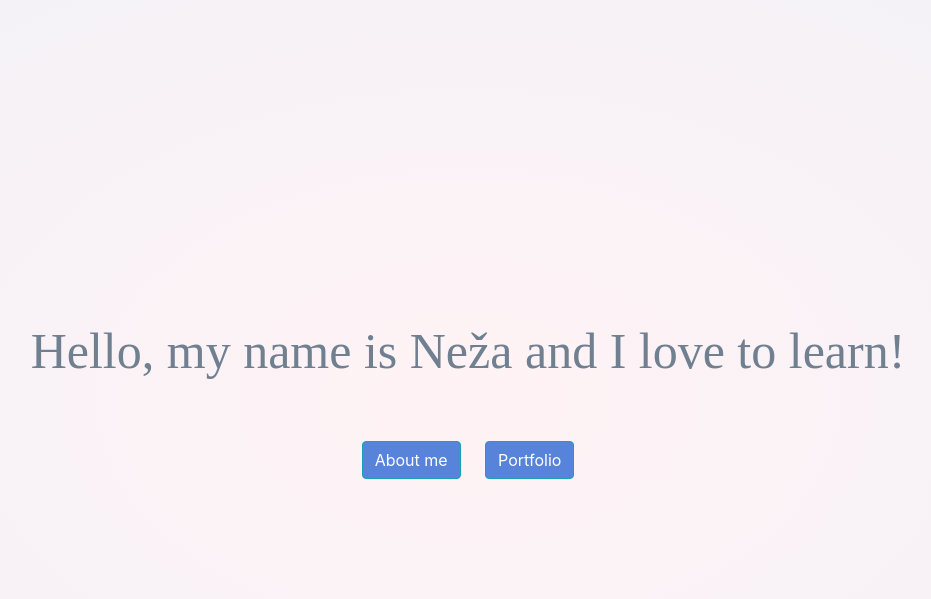
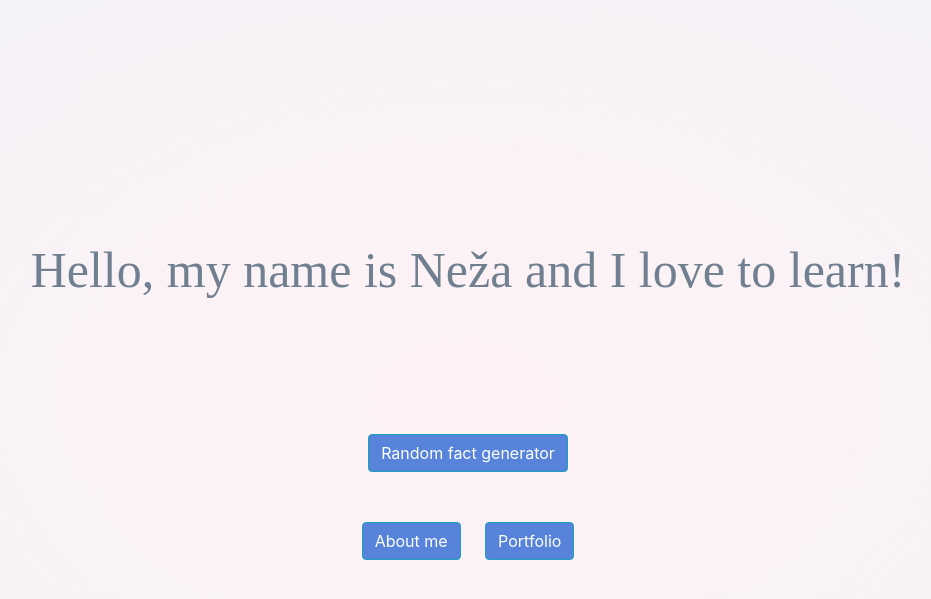
Before and after one commit to NezaVizintin/Neza_cv_personal_website, a Flask app: page / in a window 1280 px wide. Shown: the top 599 px of the page, without its empty margins (172-1103 px from the left). Run offline with Flask 2, Linux system fonts and the light colour scheme; some libraries are stand-ins or nearby versions; some web fonts are replaced.

Commit message:
Added random fact generator page element
Updated jquery library, added JS code and HTML element (button and display of random fact using type writer effect), added backend python handler that serves a random entry from json file.

```diff
--- a/main.py
+++ b/main.py
@@ -1,4 +1,6 @@
 from flask import Flask, render_template
+import json
+import random
 
 app = Flask(__name__)
 
@@ -18,5 +20,14 @@ def portfolio():
 def hair_salon():
     return render_template("hair_salon_index.html")
 
+@app.route("/fact-generator")
+def fact_generator():
+    with open("facts.json", "r") as facts_file:  # opens score file to read
+        fact_list = json.loads(facts_file.read())
+
+    fact = random.choice(list(fact_list.values()))
+
+    return fact
+
 if __name__ == "__main__":
     app.run(use_reloader=True)
--- a/static/css/hw_style.css
+++ b/static/css/hw_style.css
@@ -38,9 +38,15 @@ body {
     font-size: 30px;
 }
 
+.margin-bottom-50 {
+    margin-bottom: 50px;
+}
+
 .center-element {
     text-align: center;
 }
+
+
 
 .center-body {
     position: fixed; /* ignores all other elements on the page */
@@ -60,6 +66,13 @@ body {
     display: flex; /* enables flex box */
     flex-flow: row nowrap;  /* shortcut that combines flex direction and flex wrap */
     justify-content: space-evenly; /* items are evenly distributed in the line; first item is on the start line, last item on the end line */
+}
+
+
+
+.text-random-fact {
+    color: charcoal;
+    font-family: "Sabon";
 }
 
 .button-back {
--- a/templates/base.html
+++ b/templates/base.html
@@ -11,7 +11,7 @@
     <link rel="stylesheet" href="/static/css/bootstrap.css">
 
     <!-- JavaScript files -->
-    <script src="https://ajax.googleapis.com/ajax/libs/jquery/1.11.2/jquery.min.js"></script>
+    <script src="https://ajax.googleapis.com/ajax/libs/jquery/3.6.3/jquery.min.js"></script>
     <script src="/static/js/bootstrap.js"></script>
 
     <link rel="stylesheet" href="/static/css/hw_style.css">
@@ -29,6 +29,8 @@
     {% block content %}
     {% endblock content %}
 
+    {% block javascript %}
+    {% endblock javascript %}
 <!--    <p>
       <a class="btn btn-primary" data-bs-toggle="collapse" href="#collapseExample" role="button" aria-expanded="false" aria-controls="collapseExample">
         Link with href
--- a/templates/index.html
+++ b/templates/index.html
@@ -5,9 +5,56 @@
 {% block content %}
     <div class="mx-auto center-body">
         <h1 class="title center-element">Hello, my name is Neža and I love to learn!</h1>
+            <div class="center-element margin-bottom-50">
+                <div id="fact-generator-text" class="margin-bottom-50">&nbsp;</div>
+                <button id="fact-generator-button" class="btn btn-info">Random fact generator</button>
+            </div>
         <div class="center-element">
             <a href="/about" class="btn btn-info" style="margin-right:20px;" role="button">About me</a>
             <a href="/portfolio" class="btn btn-info" role="button">Portfolio</a>
         </div>
     </div>
 {% endblock content %}
+
+{% block javascript %}
+    <script>
+        //document.getElementById("fact-generator-button").addEventListener("click", getAndShowFact()); -- vanilla js (not jquery)
+
+        var timeoutId;
+
+        function writeCharacter(ElementId, character) {
+           $("#" + ElementId).append(character);
+        }
+
+        function typewriteToElement(elementId, text, speed) {
+            console.log("elementId = " + elementId + " text = " + text + " speed = " + speed + " timeoutId = " + timeoutId);
+            if(typeof timeoutId !== "undefined") {
+                console.log("clearing timeout " + timeoutId);
+                clearTimeout(timeoutId);
+            }
+            let i = 0;
+            iterate();
+            function iterate() {
+                console.log(speed + " " + i + " id " + timeoutId);
+                if (i < text.length) {
+                    $("#" + elementId).append(text.charAt(i));
+                    i++;
+                    timeoutId = setTimeout(iterate, speed);
+                }
+            }
+        }
+
+        $(document).ready(function() {
+            //$("#fact-generator-button").on("click", getAndShowFact())
+            $("#fact-generator-button").on("click", function() {
+                console.log("running onclick event"); //for debugging
+                $.get("/fact-generator", function(data) {
+                    console.log(data); //for debugging
+
+                    $("#fact-generator-text").html("&nbsp;")
+                    typewriteToElement("fact-generator-text", data, 50)
+                });
+            })
+        });
+    </script>
+{% endblock javascript %}
```
Also changed, not shown: facts.json (added, +11 -0 lines), templates/portfolio.html (+4 -3 lines).
